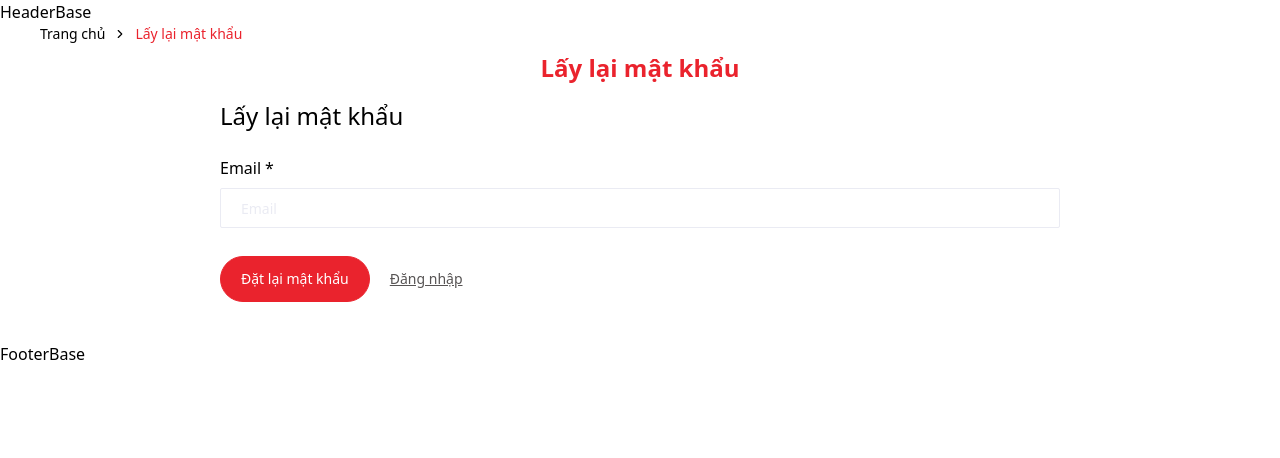
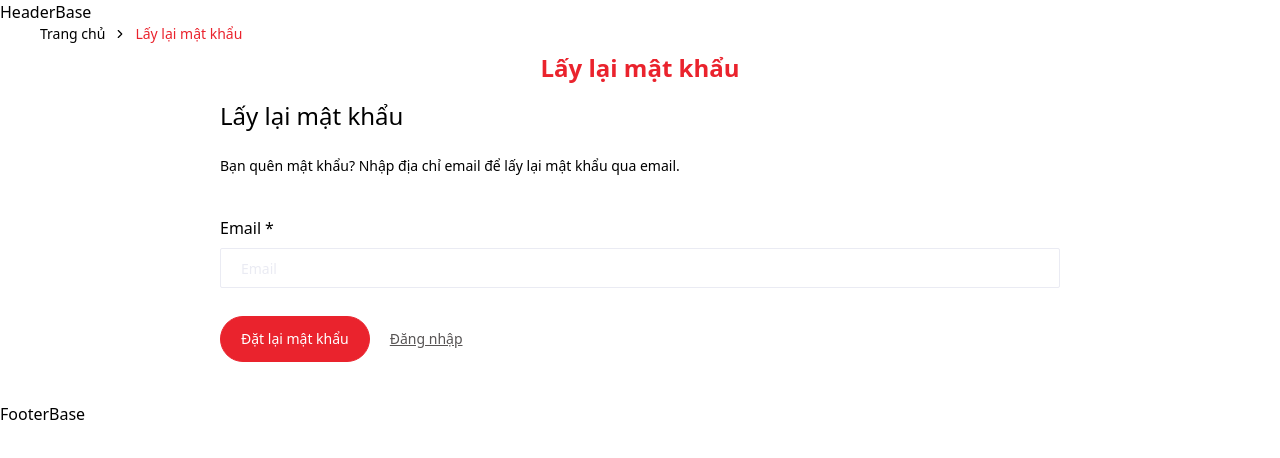
Before and after one commit to LaPhuc/ASM1_WE209, a React (Vite) app: page /forgotPassword in a window 1280 px wide. Shown: the top 458 px of the page. Built offline with nearby package versions, Linux system fonts and the light colour scheme.

Commit message:
fix: check email

```diff
--- a/src/page/Account/ForgotPassword/index.tsx
+++ b/src/page/Account/ForgotPassword/index.tsx
@@ -1,23 +1,44 @@
-import Breadcrumb from "@/components/Breadcrumb"
-import { Link } from "react-router-dom"
+import Breadcrumb from "@/components/Breadcrumb";
+import { useState } from "react";
+import { Link } from "react-router-dom";
 
 const ForgotPassword = () => {
+  const user = [
+    { id: 1, email: "user@example.com" },
+    { id: 2, email: "user1@example.com" },
+  ];
+  const [email, setEmail] = useState("");
+  const [errorMessage, setErrorMessage] = useState("");
+  const handleSubmit = (e: { preventDefault: () => void; }) => {
+    e.preventDefault();
+    const existingUser = user.find((u) => u.email === email);
+    if (!existingUser) {
+      setErrorMessage("Không tìm thấy tài khoản tương ứng với email này.");
+      return;
+    }
+  };
   return (
     <div className="xl:max-w-[1200px] mx-auto lg:max-w-[1024px] md:max-w-[768px] max-w-[640px] px-3 md:p-0">
       <Breadcrumb name="Lấy lại mật khẩu" />
       <h1 className="text-2xl font-bold font-sans text-alizarin-crimson text-center pt-2 pb-4">
         Lấy lại mật khẩu
       </h1>
-    <form action="" className="font-sans w-[70%] mx-auto">
+      <form onSubmit={handleSubmit} className="font-sans w-[70%] mx-auto">
         <h1 className="text-2xl font-normal mb-6">Lấy lại mật khẩu</h1>
+        <p className="text-sm mb-10">
+        Bạn quên mật khẩu? Nhập địa chỉ email để lấy lại mật khẩu qua email.
+        </p>
         <div className="mb-4">
           <p className="after:content-['*'] after:pl-1 mb-2">Email</p>
           <input
             className="w-full h-10 border border-bright-gray placeholder:text-bright-gray placeholder:text-sm pl-5 rounded-sm outline-none"
             type="email"
             placeholder="Email"
+            value={email}
+            onChange={(e) => setEmail(e.target.value)}
           />
         </div>
+        {errorMessage && <div className="text-red-500">{errorMessage}</div>}
         <div className="flex justify-start items-center gap-x-5 mt-7 mb-10">
           <button className="font-sans border border-alizarin-crimson text-sm text-white bg-alizarin-crimson px-5 py-3 rounded-full hover:bg-white hover:text-alizarin-crimson">
             Đặt lại mật khẩu
@@ -31,7 +52,7 @@ const ForgotPassword = () => {
         </div>
       </form>
     </div>
-  )
-}
+  );
+};
 
-export default ForgotPassword
+export default ForgotPassword;
```
Lines whose indentation alone changed are shown as unchanged.
